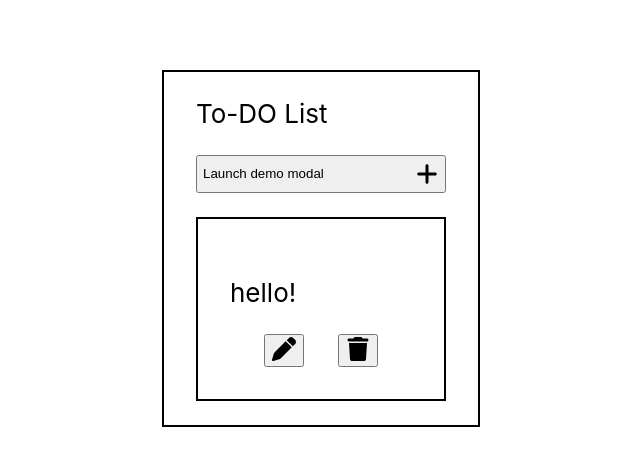
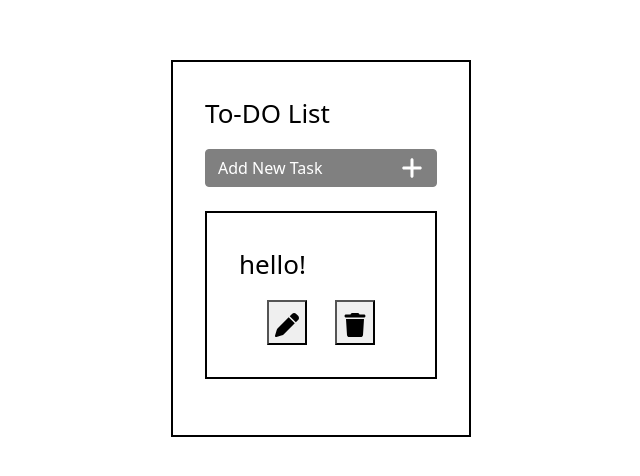
Before and after one commit to mirlek/crud-react, a React (Create React App) app: page / in a window 1280 px wide. Shown: the part 152-628 px from the top of the page, without its empty margins (319-959 px from the left). Built offline with nearby package versions, Linux system fonts and the light colour scheme.

Commit message:
Styling is finished

```diff
--- a/package.json
+++ b/package.json
@@ -12,6 +12,7 @@
     "bootstrap": "^5.1.3",
     "react": "^18.2.0",
     "react-bootstrap": "^2.8.0",
+    "react-datepicker": "^4.16.0",
     "react-dom": "^18.2.0",
     "react-scripts": "5.0.1",
     "web-vitals": "^2.1.4"
--- a/src/App.js
+++ b/src/App.js
@@ -1,4 +1,3 @@
-import plus from './style/plus-solid.svg';
 import './style/App.css';
 
 import edit from './style/pen-solid.svg';
@@ -13,7 +12,7 @@ function App() {
           <p>
             To-DO List
           </p>
-            <Example />
+          <Example />
           <div className='toDoListCard'>
             <p>
               hello!
--- a/src/style/App.css
+++ b/src/style/App.css
@@ -11,18 +11,19 @@
 }
 
 .todo-menu{
-  padding: 0px 32px 0px 32px;
+  padding: 32px;
   border: 2px solid black;
-  height: 500px fit-content;
-  width: 250px;
+  height: fit-content;
+  width: 300px;
 }
 
 .button-add-tasks{
-  display: flex;
+  display: flex !important;
   width: 100%;
-  align-items: center;
-  justify-content: space-between;
-  padding: 2%;
+  align-items: center !important;
+  justify-content: space-between !important;
+  background-color: grey !important;
+  border: 1px solid grey !important;
 }
 .plus-solid, .pen-solid, .trash-solid {
   height: 24px;
@@ -44,11 +45,15 @@
   justify-content: space-evenly;
 }
 
-@keyframes App-logo-spin {
+/* @keyframes App-logo-spin {
   from {
     transform: rotate(0deg);
   }
   to {
     transform: rotate(360deg);
   }
+} */
+
+#calendar{
+  margin-right: 24px;
 }
--- a/src/toDoStuff/toDoModal.js
+++ b/src/toDoStuff/toDoModal.js
@@ -1,11 +1,15 @@
 import { useState } from 'react';
-import Button from 'react-bootstrap/Button';
-import Form from 'react-bootstrap/Form';
-import Modal from 'react-bootstrap/Modal';
+import { Modal, Button, Form } from "react-bootstrap";
+import "bootstrap/dist/css/bootstrap.css";
+import DatePicker from "react-datepicker";
+import "react-datepicker/dist/react-datepicker.css";
 import { FontAwesomeIcon } from '@fortawesome/react-fontawesome';
 import { library } from '@fortawesome/fontawesome-svg-core';
 import { fas } from '@fortawesome/free-solid-svg-icons';
-library.add(fas)
+library.add(fas);
+
+
+
 
 function Example() {
   const [show, setShow] = useState(false);
@@ -13,32 +17,44 @@ function Example() {
   const handleClose = () => setShow(false);
   const handleShow = () => setShow(true);
 
+  const [startDate, setStartDate] = useState(new Date());
+
   return (
     <>
-      <Button variant="primary" onClick={handleShow} className='button-add-tasks'>
-        Launch demo modal
+      <Button className="button-add-tasks" onClick={handleShow} >
+      Add New Task
         <FontAwesomeIcon icon="fa-solid fa-plus" className="plus-solid" />
       </Button>
 
       <Modal show={show} onHide={handleClose}>
         <Modal.Header closeButton>
-          <Modal.Title>Modal heading</Modal.Title>
+          <Modal.Title>Add New Task</Modal.Title>
         </Modal.Header>
         <Modal.Body>
           <Form>
-            <Form.Group className="mb-3" controlId="example.ControlInput1">
-              <Form.Label>Email address</Form.Label>
+            <Form.Group
+              className="mb-3"
+              controlId="example.ControlInput1"
+              >
+              <Form.Label>Task Title</Form.Label>
               <Form.Control
-                type="email"
-                placeholder="name@example.com"
+                type="text"
+                placeholder="Add what's important to do"
                 autoFocus
               />
             </Form.Group>
             <Form.Group
               className="mb-3"
+              controlId="example.ControlDatePicker1"
+            >
+              <Form.Label id='calendar'>Due date</Form.Label>
+              <DatePicker selected={startDate} onChange={(date) => setStartDate(date)} />
+            </Form.Group>
+            <Form.Group
+              className="mb-3"
               controlId="example.ControlTextarea1"
             >
-              <Form.Label>Example textarea</Form.Label>
+              <Form.Label>Description</Form.Label>
               <Form.Control as="textarea" rows={3} />
             </Form.Group>
           </Form>
```
Also changed, not shown: 1 other file (tests, documents, lock files or other folders).
